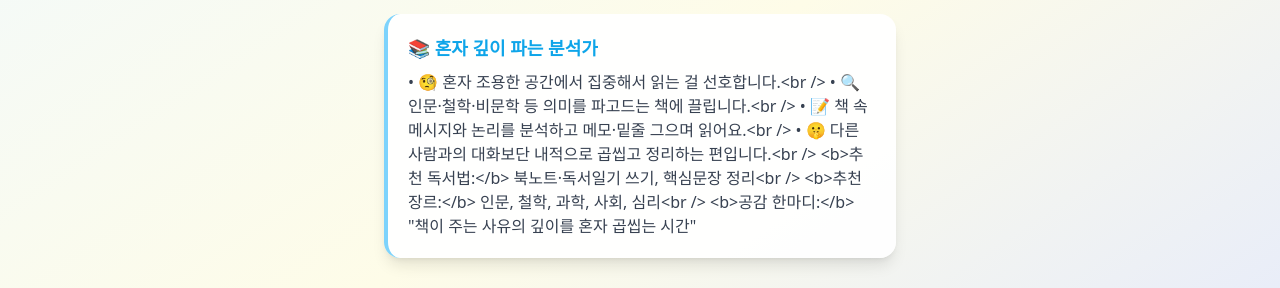
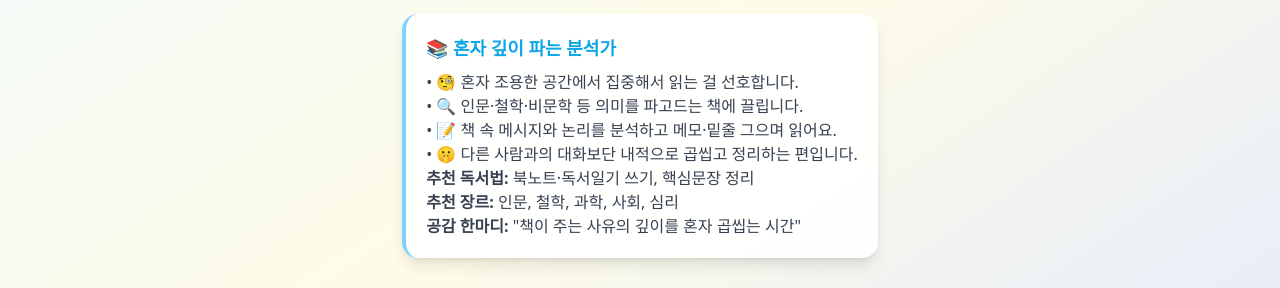
Before and after one commit to ParkHugh/TestHugh, a Next.js app: page /booktest/result/1 in a window 1280 px wide. Shown: the part 312-600 px from the top of the page. Built offline with nearby package versions, Linux system fonts and the light colour scheme.

Commit message:
book br replace

```diff
--- a/pages/booktest/result/[type].js
+++ b/pages/booktest/result/[type].js
@@ -29,7 +29,7 @@ export default function BookTestResultPage() {
                 title: `독서 성향 테스트 | ${result.name} | Test 休`,
                 text: "나의 독서 성향, 너도 확인해봐! 📚",
                 url: resultUrl,
-      }).catch(() => {});
+            }).catch(() => { });
         } else {
             navigator.clipboard.writeText(resultUrl);
             alert("URL이 복사되었습니다!");
@@ -66,12 +66,15 @@ export default function BookTestResultPage() {
                     <div className="bg-white/95 rounded-2xl shadow-lg px-5 py-5 text-left mx-auto max-w-lg mb-6 border-l-4 border-sky-300">
                         <div className="text-lg font-bold text-sky-500 mb-2">{result.name}</div>
                         <div className="text-base text-gray-700">
-              {Array.isArray(result.description)
-                ? result.description.map((line, i) => (
+                            {Array.isArray(result.description) ? (
+                                result.description.map((line, i) => (
                                     <div key={i} className="mb-1">{line}</div>
                                 ))
-                : result.description
-              }
+                            ) : (
+                                <span
+                                    dangerouslySetInnerHTML={{ __html: result.description }}
+                                />
+                            )}
                         </div>
                     </div>
 
```
Lines whose indentation alone changed are shown as unchanged.
